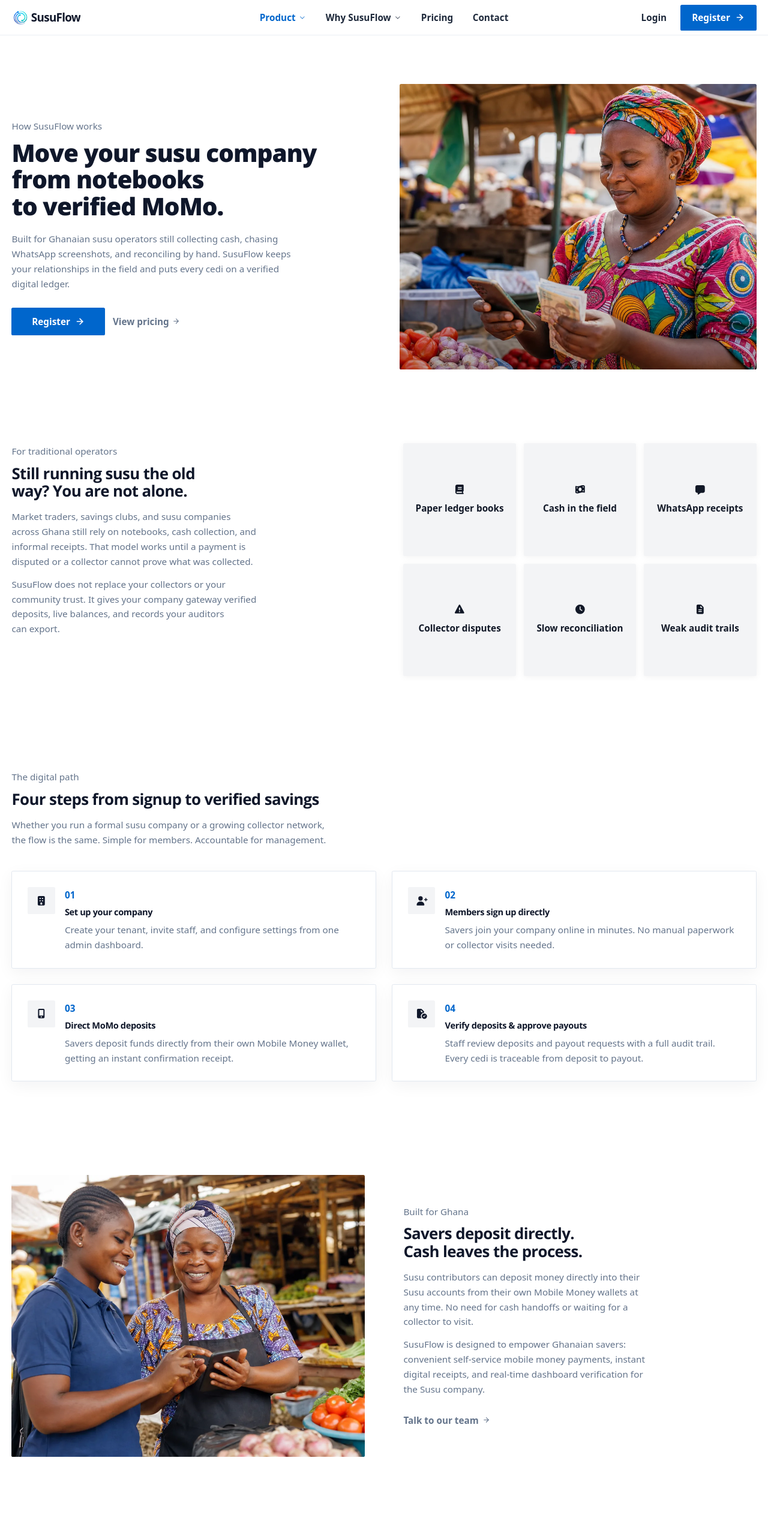
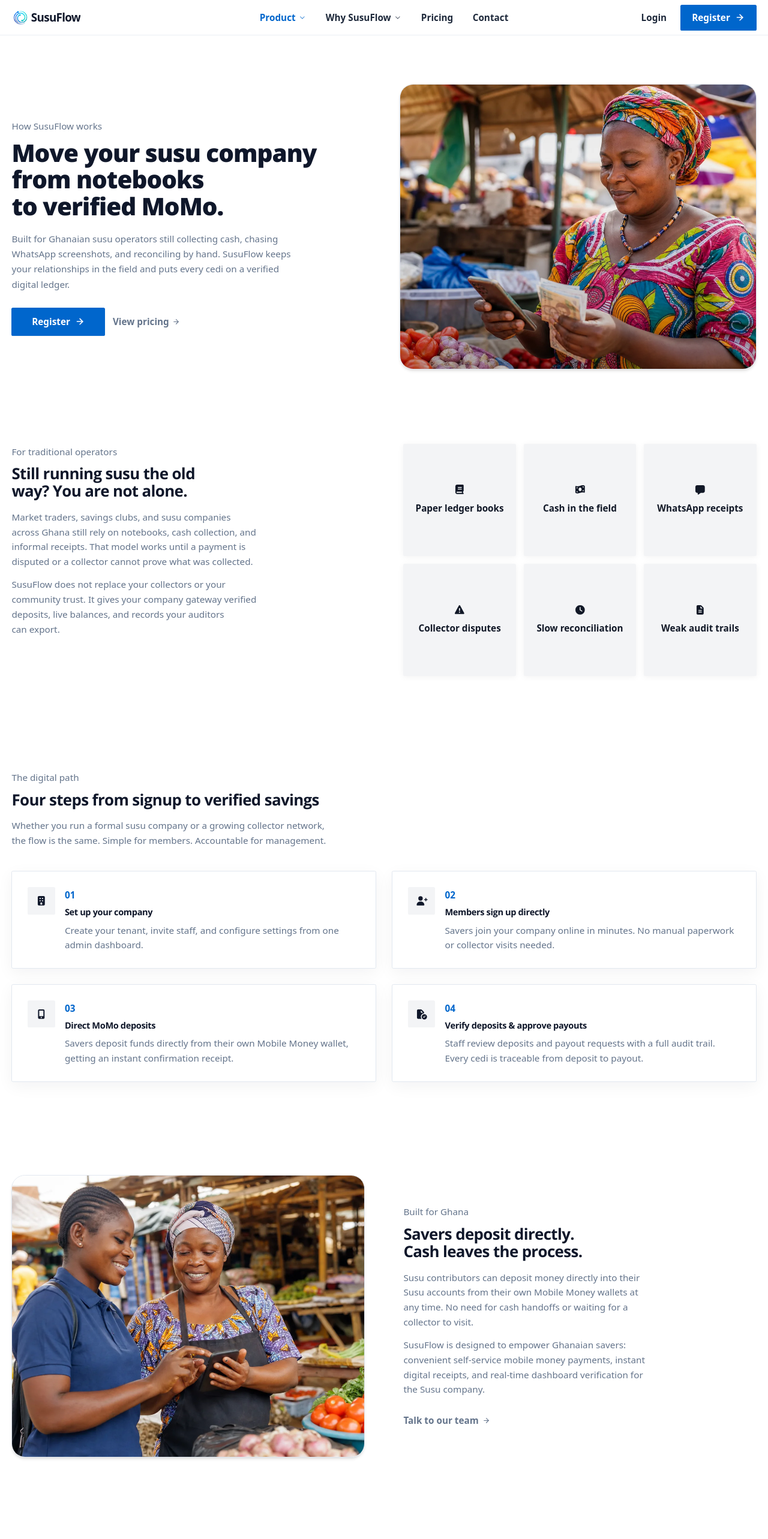
Before and after one commit to Gideon-Dadey/SusuFlow, a Next.js app in the folder apps/web/: page /how-it-works in a window 1280 px wide. Shown: the top 2566 px of the page at 60% size. Built offline with nearby package versions, Linux system fonts and the light colour scheme.

Commit message:
chore: align How It Works image borders and CTA with index layout
- Updated hero and local sections on how-it-works to use rounded-[1.75rem] image borders.

- Updated CTA section container and buttons on how-it-works to use consistent border radii.

```diff
--- a/apps/web/src/components/marketing/how-it-works/how-it-works-cta-section.tsx
+++ b/apps/web/src/components/marketing/how-it-works/how-it-works-cta-section.tsx
@@ -7,7 +7,7 @@ export function HowItWorksCtaSection() {
   return (
     <section className="bg-background">
       <MarketingContainer className="py-16 sm:py-20 lg:py-24">
-        <div className="w-full rounded-none bg-[#1a1a1a] px-6 py-12 text-left sm:px-8 sm:py-14 lg:px-10 lg:py-16 xl:px-12">
+        <div className="w-full rounded-[1.75rem] bg-[#1a1a1a] px-6 py-12 text-left sm:px-8 sm:py-14 lg:px-10 lg:py-16 xl:px-12">
           <p className="text-[17px] font-medium text-white/70">
             Ready to modernize?
           </p>
@@ -34,7 +34,7 @@ export function HowItWorksCtaSection() {
             </Link>
             <Link
               href="/pricing"
-              className="inline-flex h-12 items-center justify-center gap-1.5 rounded-none border border-white/35 px-6 text-[15px] font-semibold text-white transition-colors hover:bg-white/10 sm:min-w-[11rem]"
+              className="inline-flex h-12 items-center justify-center gap-1.5 rounded-xl border border-white/35 px-6 text-[15px] font-semibold text-white transition-colors hover:bg-white/10 sm:min-w-[11rem]"
             >
               View pricing
               <ArrowRight className="h-4 w-4" />
--- a/apps/web/src/components/marketing/how-it-works/how-it-works-hero.tsx
+++ b/apps/web/src/components/marketing/how-it-works/how-it-works-hero.tsx
@@ -46,7 +46,7 @@ export function HowItWorksHero() {
             </div>
           </div>
 
-          <div className="relative mx-auto w-full max-w-xl overflow-hidden rounded-none lg:max-w-none lg:justify-self-end">
+          <div className="relative mx-auto w-full max-w-xl overflow-hidden rounded-[1.75rem] shadow-md border border-border/40 lg:max-w-none lg:justify-self-end">
             <div className="relative aspect-[4/3] w-full sm:aspect-[5/4]">
               <Image
                 src={HOW_IT_WORKS_GHANIAN_MARKET}
--- a/apps/web/src/components/marketing/how-it-works/how-it-works-local-section.tsx
+++ b/apps/web/src/components/marketing/how-it-works/how-it-works-local-section.tsx
@@ -9,7 +9,7 @@ export function HowItWorksLocalSection() {
     <section className="bg-background">
       <MarketingContainer className="py-16 sm:py-20 lg:py-24">
         <div className="flex flex-col gap-10 sm:gap-12 lg:grid lg:grid-cols-2 lg:items-center lg:gap-16 xl:gap-20">
-          <div className="relative order-1 mx-auto w-full max-w-xl overflow-hidden rounded-none lg:order-1 lg:max-w-none">
+          <div className="relative order-1 mx-auto w-full max-w-xl overflow-hidden rounded-[1.75rem] shadow-md border border-border/40 lg:order-1 lg:max-w-none">
             <div className="relative aspect-[4/3] w-full sm:aspect-[5/4]">
               <Image
                 src={HOW_IT_WORKS_DIGITAL_COLLECTOR}
```
